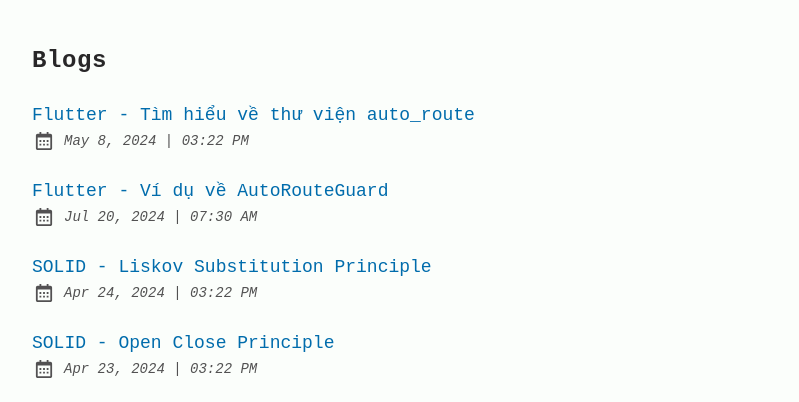
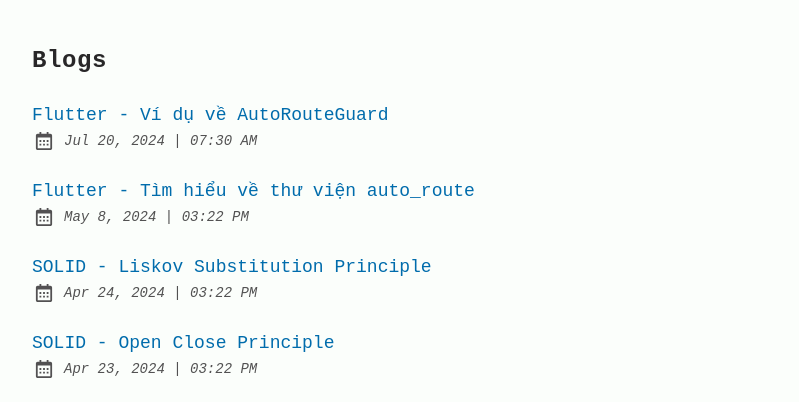
Before and after one commit to tungdevpro/tungdevpro.github.io, an Astro site: page / in a window 1280 px wide. Shown: the part 379-781 px from the top of the page, without its empty margins (240-1039 px from the left). Built offline with nearby package versions, Linux system fonts and the light colour scheme; Astro itself is replaced by a stand-in of ours; some packages are replaced by stand-ins of ours.

Commit message:
hotfix: change modify date time

```diff
--- a/src/content/blog/flutter-auto-route-vi-du-ve-route-guard.md
+++ b/src/content/blog/flutter-auto-route-vi-du-ve-route-guard.md
@@ -1,7 +1,7 @@
 ---
 author: tungdevpro
 pubDatetime: 2024-07-20T07:30:00Z
-modDatetime: 2024-05-01T05:00:47.400Z
+modDatetime: 2024-07-01T05:00:47.400Z
 title: Flutter - Ví dụ về AutoRouteGuard
 slug: flutter-auto-route-vi-du-ve-route-guard
 featured: true
```
